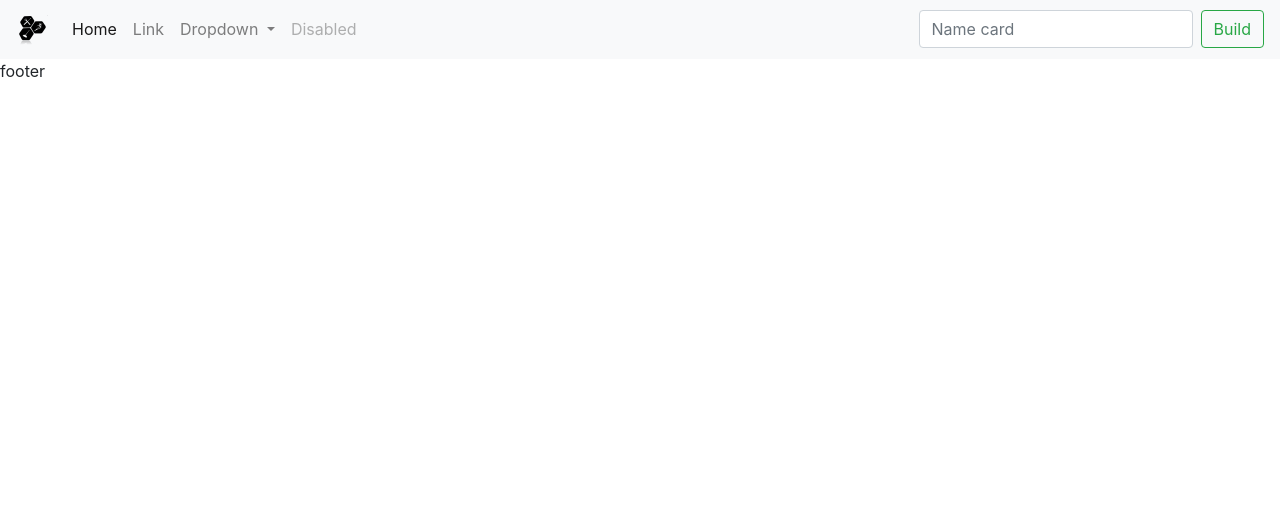
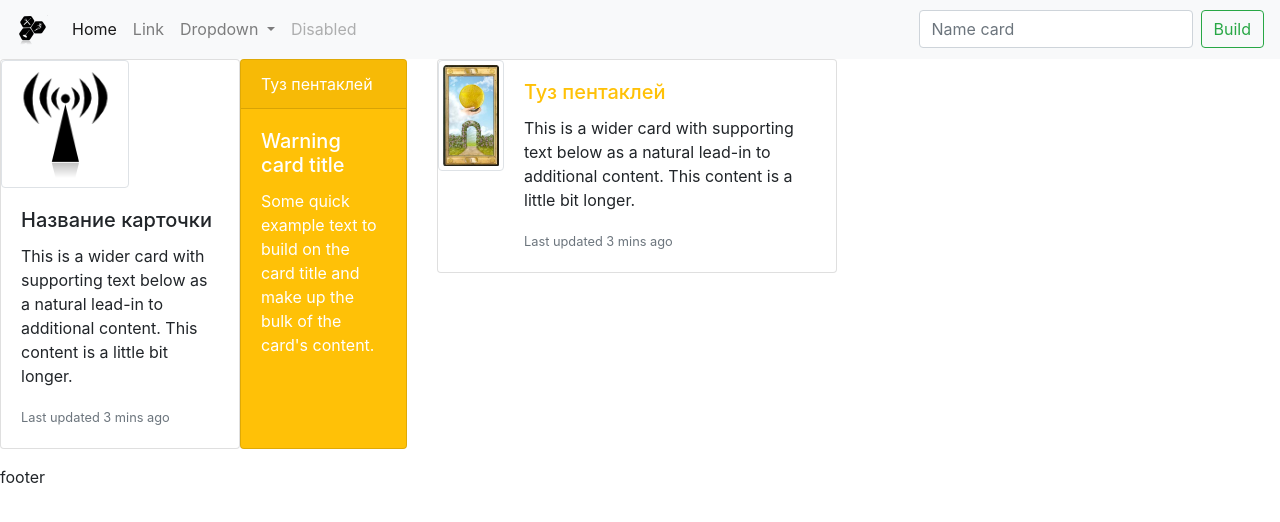
Before and after one commit to SergeyLeo/taro-book, a plain HTML site: page index.html in a window 1280 px wide. Drawn offline with nearby package versions, Linux system fonts and the light colour scheme.

Commit message:
Варианты карточек.

```diff
--- a/index.html
+++ b/index.html
@@ -49,7 +49,53 @@
         </nav>
     </section>
     <section id="content">
+        <div class="row">
+            <div class="col d-flex flex-row">
+                <div class="card mb-3" style="max-width: 400px;">
+                    <div class="row no-gutters">
+                        <div class="col">
+                            <img src="css/img/dist_long_128.png" width="128px" height="128px" class="img-thumbnail" alt="...">
+                        </div>
+                        <div class="col10">
+                            <div class="card-body">
+                                <h5 class="card-title">Название карточки</h5>
+                                <p class="card-text">This is a wider card with supporting text below as a natural lead-in to additional content. This content is a little bit longer.</p>
+                                <p class="card-text"><small class="text-muted">Last updated 3 mins ago</small></p>
+                            </div>
+                        </div>
+                    </div>
+                </div>
+                <div class="card text-white bg-warning mb-3" style="max-width: 18rem;">
+                    <div class="card-header">Туз пентаклей</div>
+                    <div class="card-body">
+                        <h5 class="card-title">Warning card title</h5>
+                        <p class="card-text">Some quick example text to build on the card title and make up the bulk of the card's content.</p>
+                    </div>
+                </div>
+            </div>
+            <div class="col">
+                <div class="d-flex flex-row">
+                    <div class="card mb-3" style="max-width: 400px;">
+                        <div class="row no-gutters">
+                            <div class="col-md-2">
+                                <img src="css/img/cards/mu-as-preview-2.jpg" class="img-thumbnail" alt="...">
+                            </div>
+                            <div class="col-md-10">
+                                <div class="card-body">
+                                    <h5 class="card-title text-warning">Туз пентаклей</h5>
+                                    <p class="card-text">This is a wider card with supporting text below as a natural lead-in to additional content. This content is a little bit longer.</p>
+                                    <p class="card-text"><small class="text-muted">Last updated 3 mins ago</small></p>
+                                </div>
+                            </div>
+                        </div>
+                    </div>
+                </div>
 
+            </div>
+            <div class="col">
+
+            </div>
+        </div>
     </section>
     <section id="footer">footer</section>
 </body>
```
